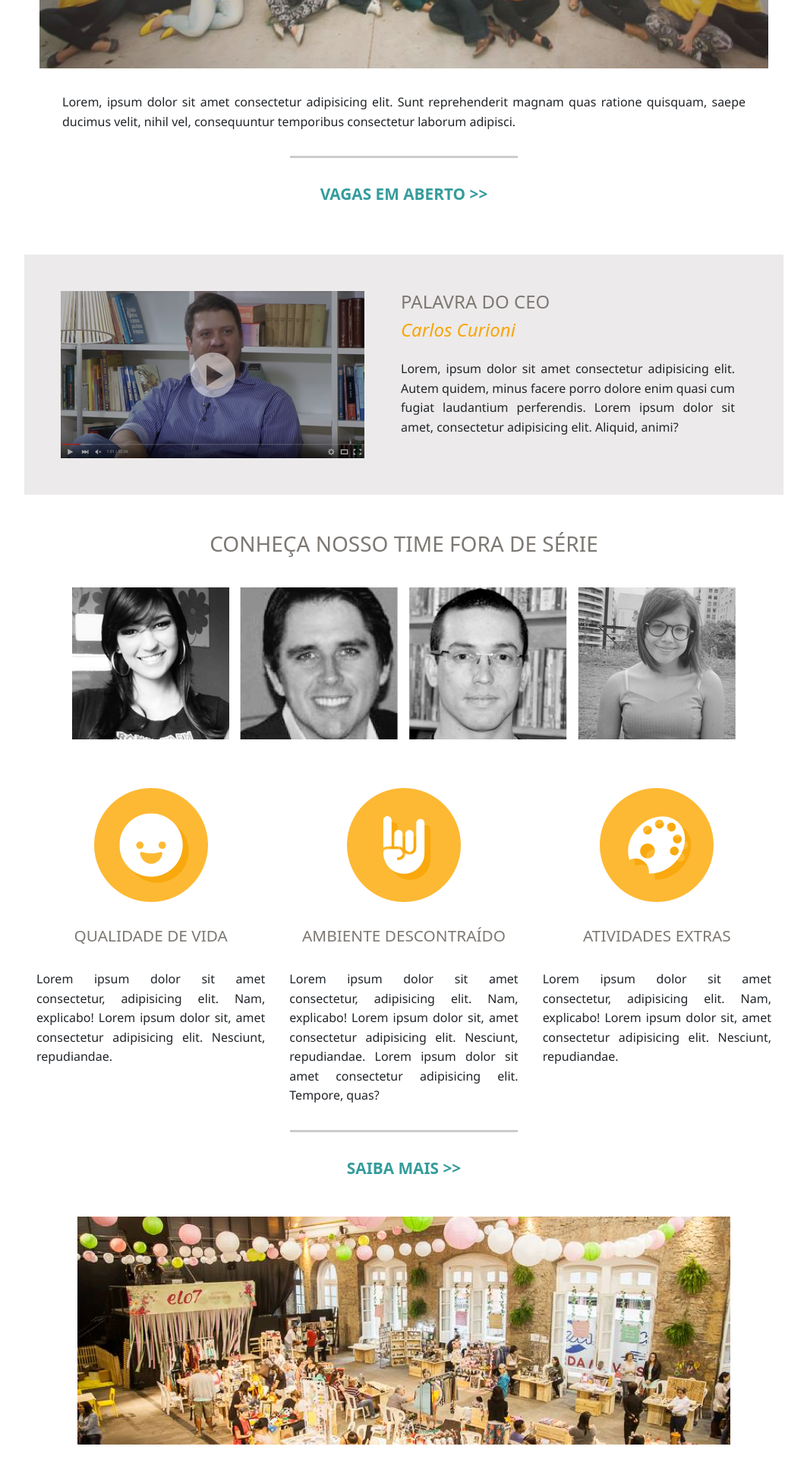
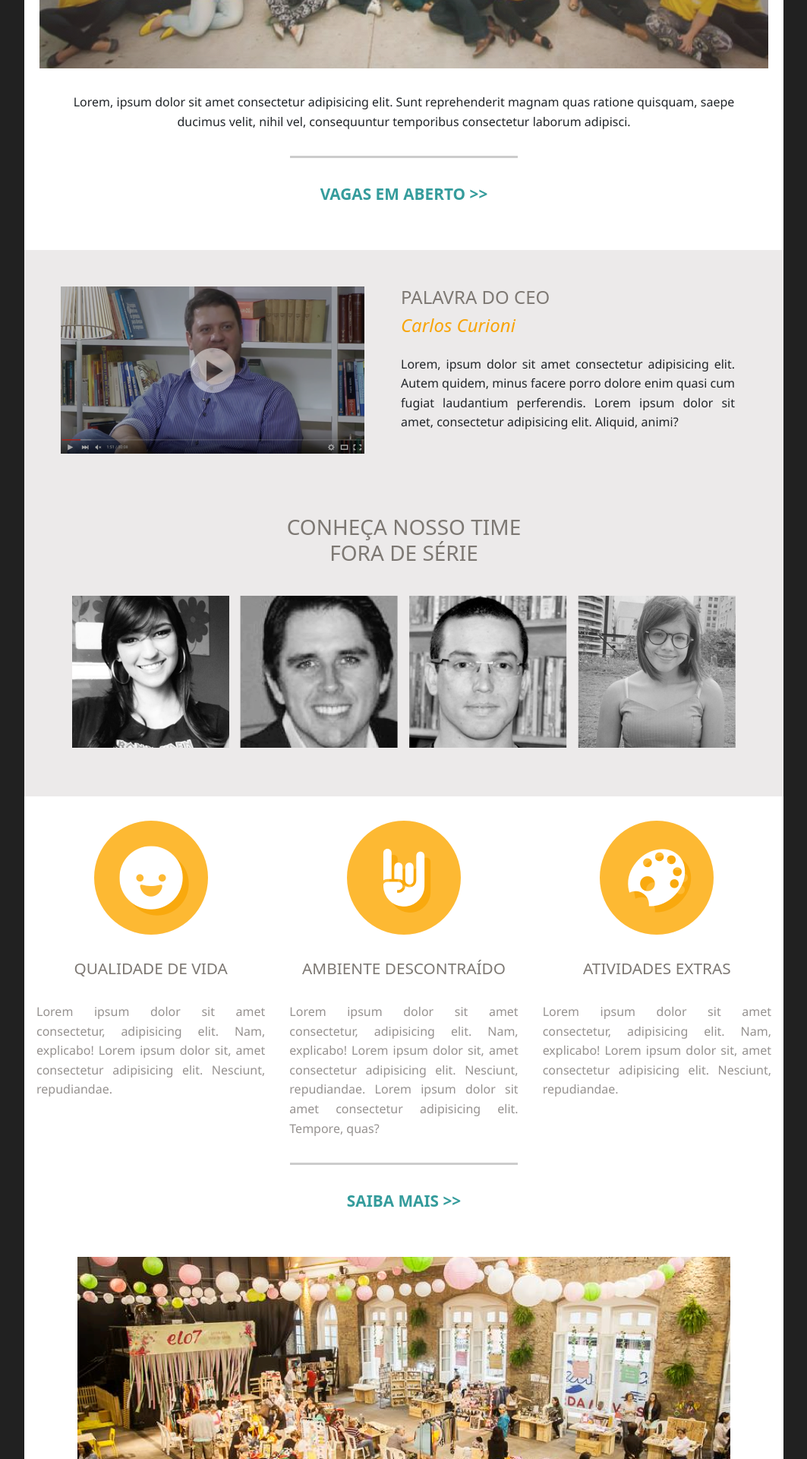
Before and after one commit to pedrocosta99/teste-elo7, a Svelte app in the folder svelte/: page / in a window 1280 px wide. Shown: the part 360-2280 px from the top of the page at 76% size, without its empty margins (108-1171 px from the left). Built offline with nearby package versions, Linux system fonts and the light colour scheme; no server answers.

Commit message:
text and margins minimal adjustments

```diff
--- a/svelte/index.html
+++ b/svelte/index.html
@@ -7,7 +7,7 @@
     <link href="https://cdn.jsdelivr.net/npm/bootstrap@5.2.0-beta1/dist/css/bootstrap.min.css" rel="stylesheet" integrity="sha384-0evHe/X+R7YkIZDRvuzKMRqM+OrBnVFBL6DOitfPri4tjfHxaWutUpFmBp4vmVor" crossorigin="anonymous">
     <title>Landing at Elo7</title>
   </head>
-  <body>
+  <body style="background-color:#212121">
     <div id="app"></div>
     <script type="module" src="/src/main.js"></script>
   </body>
--- a/svelte/src/App.svelte
+++ b/svelte/src/App.svelte
@@ -22,8 +22,8 @@
 
   <VideoCeo/>
 
-  <section>
-    <h3>CONHEÇA NOSSO TIME FORA DE SÉRIE</h3>
+  <section class='team'>
+    <h3>CONHEÇA NOSSO TIME <br> FORA DE SÉRIE</h3>
     <div>
       <img src={IMAGES.camila} alt="Foto da Camila, equipe Elo7">
       <img src={IMAGES.guto} alt="Foto do Guto, equipe Elo7">
@@ -39,7 +39,7 @@
     SAIBA MAIS >>
   </a>
 
-  <img src={IMAGES.fotoBottom} alt="Foto de evento da Elo7">
+  <img src={IMAGES.fotoBottom} class="foto-bottom" alt="Foto de evento da Elo7">
 
   <h3>VAGAS EM ABERTO</h3>
 
@@ -62,6 +62,7 @@
     display: flex;
     flex-direction: column;
     align-items: center;
+    background-color: white;
   }
 
   section{
@@ -75,7 +76,7 @@
     margin: 2em 0 1em 0;
     line-height: 1.6em;
     font-family:'Segoe UI', Tahoma, Geneva, Verdana, sans-serif;
-    text-align: justify;
+    text-align: center;
   }
 
   hr{
@@ -90,14 +91,26 @@
     color: #359C9C;
     font-weight: 700;
     font-size: 1.3em;
+    margin-bottom: 2em;
   }
 
   h3, h4 {
     color: #7D7873;
   }
 
+  .team{
+    background-color: rgb(236, 234, 234);
+    width: 100%;
+    margin: 0 0;
+    padding: 2em 0;
+  }
+
   img{
     margin: 2em 5px;
+  }
+
+  .foto-bottom{
+    margin: 0 0 2em 0;
   }
 
   .vagas{
--- a/svelte/src/lib/CompanyFeatures.svelte
+++ b/svelte/src/lib/CompanyFeatures.svelte
@@ -56,5 +56,7 @@
     line-height: 1.6em;
     font-family:'Segoe UI', Tahoma, Geneva, Verdana, sans-serif;
     text-align: justify;
+    color: #969290;
   }
+
 </style>
--- a/svelte/src/lib/VideoCeo.svelte
+++ b/svelte/src/lib/VideoCeo.svelte
@@ -24,7 +24,7 @@
     flex-direction: row;
     padding: 3em;
     background-color: rgb(236, 234, 234);
-    margin: 3em 0;
+    margin:  0;
   }
 
   .video-info {
```
